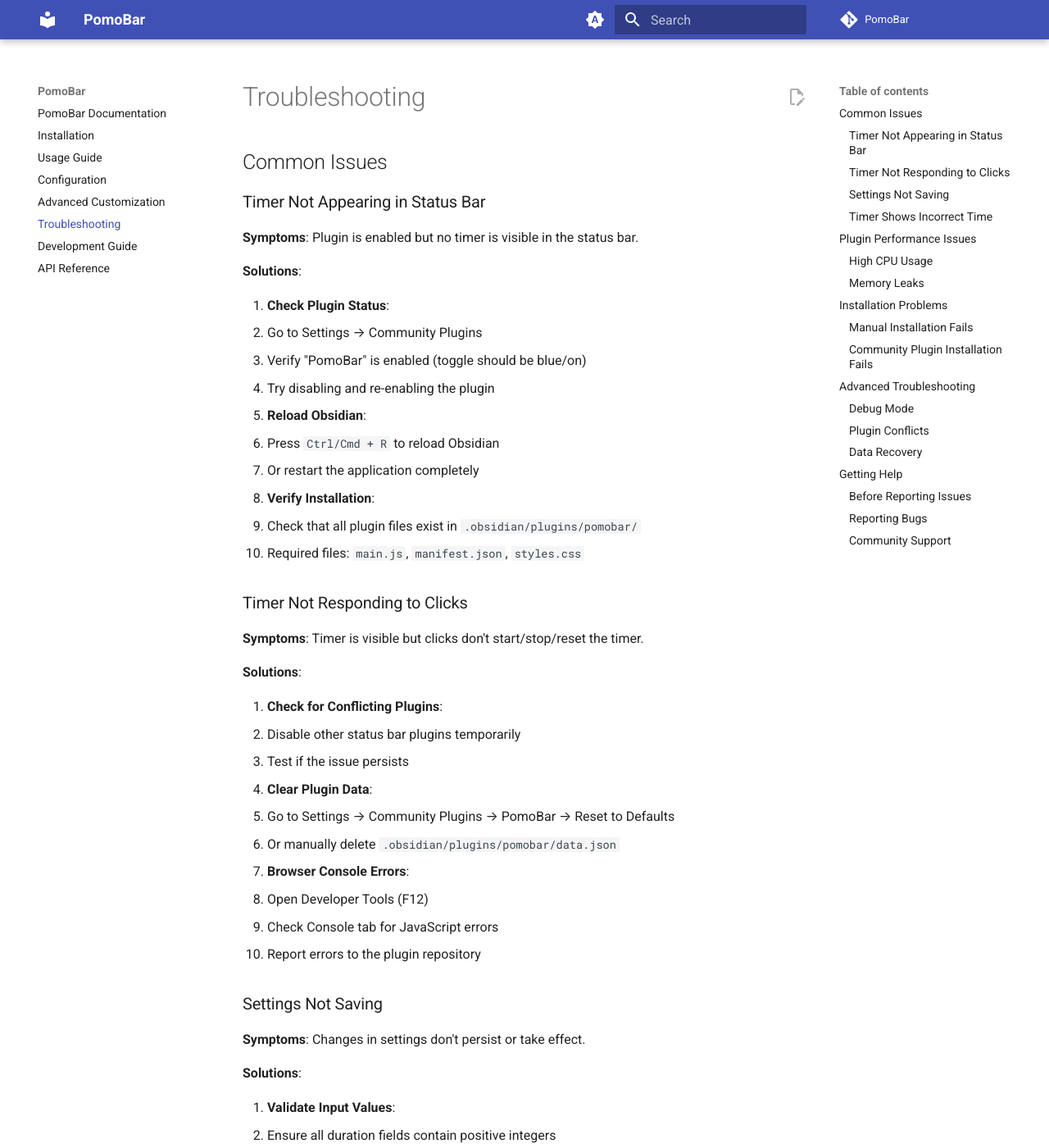
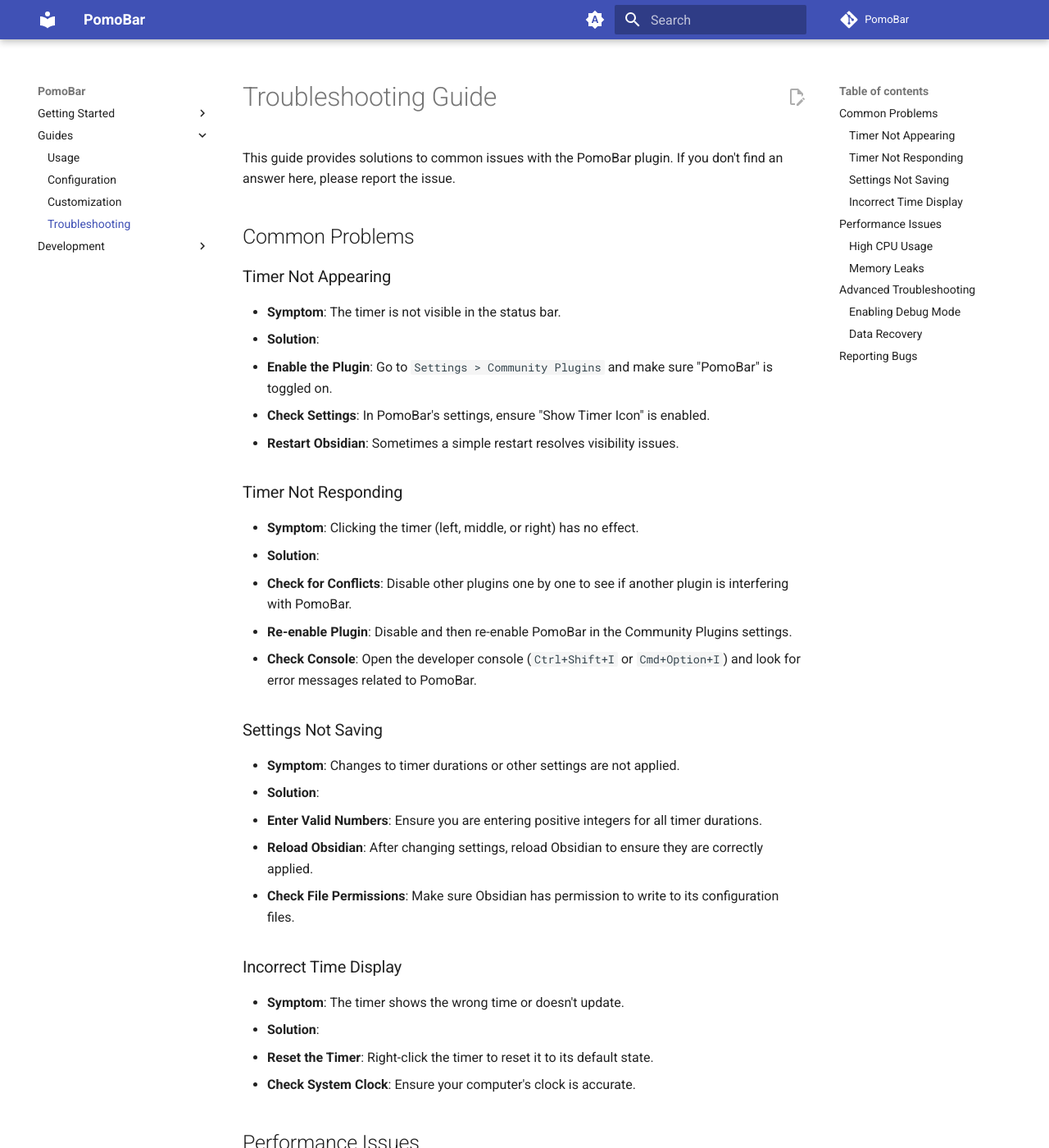
Before and after one commit to semanticdata/obsidian-pomodoro, an MkDocs documentation site: the page built from docs/troubleshooting.md, in a window 1280 px wide and 1400 px high. Shown: the whole window at 82% size. Built offline with MkDocs 1.6.1 and Material for MkDocs 9.7.7, drawn with Linux system fonts in a browser that asks for light colours; comment, search, counter and statistics services are not loaded; some of the changed text lies outside the part shown.

Commit message:
update documentation

````diff
--- a/docs/configuration.md
+++ b/docs/configuration.md
@@ -1,102 +1,31 @@
 # Configuration
 
-## Accessing Settings
+PomoBar offers several options to customize your Pomodoro experience. You can access these settings by going to **Settings > Community Plugins > PomoBar**.
 
-1. Open Obsidian Settings (Ctrl/Cmd + ,)
-2. Navigate to "Community Plugins" in the left sidebar
-3. Find "PomoBar" in the installed plugins list
-4. Click the gear icon or "Options" button
+## Timer Durations
 
-## Available Settings
+- **Work time**: The duration of your work intervals in minutes. (Default: 25)
+- **Short break time**: The duration of your short breaks in minutes. (Default: 5)
+- **Long break time**: The duration of your long breaks in minutes. (Default: 15)
+- **Long break interval**: The number of work intervals before a long break. (Default: 4)
 
-### Work Duration
+## Appearance
 
-- **Description**: Duration of work timer sessions in minutes
-- **Default**: 25 minutes
-- **Range**: Any positive integer
-- **Example**: Set to 30 for longer work sessions
+- **Show status bar icon**: Toggles the visibility of the timer icon in the status bar.
+- **Use custom status bar icon**: Allows you to set a custom icon for the status bar. You can use any icon from the [Lucide icon pack](https://lucide.dev/).
 
-### Short Break Duration
+## Example Configurations
 
-- **Description**: Duration of short break periods in minutes
-- **Default**: 5 minutes
-- **Range**: Any positive integer
-- **Example**: Set to 10 for longer quick breaks
+### Classic Pomodoro
 
-### Long Break Duration
+- Work time: 25
+- Short break time: 5
+- Long break time: 15
+- Long break interval: 4
 
-- **Description**: Duration of long break periods in minutes
-- **Default**: 15 minutes
-- **Range**: Any positive integer
-- **Example**: Set to 30 for extended breaks
+### 52/17 Method
 
-### Intervals Before Long Break
-
-- **Description**: Number of work sessions before triggering a long break
-- **Default**: 4 intervals
-- **Range**: Any positive integer
-- **Behavior**: After this many work sessions, the next break will be a long break
-
-### Show Timer Icon
-
-- **Description**: Controls visibility of the timer icon in the status bar
-- **Default**: Enabled (true)
-- **Options**: Toggle on/off
-- **Effect**: Shows/hides the timer icon next to the countdown
-
-## Configuration Examples
-
-### Traditional Pomodoro Technique
-
-```text
-Work Duration: 25 minutes
-Short Break Duration: 5 minutes
-Long Break Duration: 15 minutes
-Intervals Before Long Break: 4
-```
-
-### Extended Work Sessions
-
-```text
-Work Duration: 45 minutes
-Short Break Duration: 10 minutes
-Long Break Duration: 30 minutes
-Intervals Before Long Break: 3
-```
-
-### Quick Sprints
-
-```text
-Work Duration: 15 minutes
-Short Break Duration: 3 minutes
-Long Break Duration: 15 minutes
-Intervals Before Long Break: 6
-```
-
-## Settings Behavior
-
-### Automatic Updates
-
-- Changes take effect immediately after saving
-- The current timer resets to the new duration
-- Work interval counter resets when changing the intervals setting
-
-### Validation
-
-- Only positive integer values are accepted
-- Invalid entries are ignored
-- Settings revert to previous valid values if invalid input is provided
-
-## Troubleshooting Settings
-
-### Settings Not Saving
-
-- Ensure you're entering valid positive integers
-- Try reloading Obsidian if settings appear stuck
-- Check that the plugin is properly enabled
-
-### Timer Not Reflecting Changes
-
-- Settings automatically reset the current timer
-- If changes don't appear, try manually resetting with right-click
-- Restart the plugin if issues persist
+- Work time: 52
+- Short break time: 17
+- Long break time: 30
+- Long break interval: 2
--- a/docs/troubleshooting.md
+++ b/docs/troubleshooting.md
@@ -1,234 +1,73 @@
-# Troubleshooting
+# Troubleshooting Guide
 
-## Common Issues
+This guide provides solutions to common issues with the PomoBar plugin. If you don't find an answer here, please report the issue.
 
-### Timer Not Appearing in Status Bar
+## Common Problems
 
-**Symptoms**: Plugin is enabled but no timer is visible in the status bar.
+### Timer Not Appearing
 
-**Solutions**:
+- **Symptom**: The timer is not visible in the status bar.
+- **Solution**:
+  1. **Enable the Plugin**: Go to `Settings > Community Plugins` and make sure "PomoBar" is toggled on.
+  2. **Check Settings**: In PomoBar's settings, ensure "Show Timer Icon" is enabled.
+  3. **Restart Obsidian**: Sometimes a simple restart resolves visibility issues.
 
-1. **Check Plugin Status**:
-   - Go to Settings → Community Plugins
-   - Verify "PomoBar" is enabled (toggle should be blue/on)
-   - Try disabling and re-enabling the plugin
+### Timer Not Responding
 
-2. **Reload Obsidian**:
-   - Press `Ctrl/Cmd + R` to reload Obsidian
-   - Or restart the application completely
-
-3. **Verify Installation**:
-   - Check that all plugin files exist in `.obsidian/plugins/pomobar/`
-   - Required files: `main.js`, `manifest.json`, `styles.css`
-
-### Timer Not Responding to Clicks
-
-**Symptoms**: Timer is visible but clicks don't start/stop/reset the timer.
-
-**Solutions**:
-
-1. **Check for Conflicting Plugins**:
-   - Disable other status bar plugins temporarily
-   - Test if the issue persists
-
-2. **Clear Plugin Data**:
-   - Go to Settings → Community Plugins → PomoBar → Reset to Defaults
-   - Or manually delete `.obsidian/plugins/pomobar/data.json`
-
-3. **Browser Console Errors**:
-   - Open Developer Tools (F12)
-   - Check Console tab for JavaScript errors
-   - Report errors to the plugin repository
+- **Symptom**: Clicking the timer (left, middle, or right) has no effect.
+- **Solution**:
+  1. **Check for Conflicts**: Disable other plugins one by one to see if another plugin is interfering with PomoBar.
+  2. **Re-enable Plugin**: Disable and then re-enable PomoBar in the Community Plugins settings.
+  3. **Check Console**: Open the developer console (`Ctrl+Shift+I` or `Cmd+Option+I`) and look for error messages related to PomoBar.
 
 ### Settings Not Saving
 
-**Symptoms**: Changes in settings don't persist or take effect.
+- **Symptom**: Changes to timer durations or other settings are not applied.
+- **Solution**:
+  1. **Enter Valid Numbers**: Ensure you are entering positive integers for all timer durations.
+  2. **Reload Obsidian**: After changing settings, reload Obsidian to ensure they are correctly applied.
+  3. **Check File Permissions**: Make sure Obsidian has permission to write to its configuration files.
 
-**Solutions**:
+### Incorrect Time Display
 
-1. **Validate Input Values**:
-   - Ensure all duration fields contain positive integers
-   - Invalid values are automatically rejected
+- **Symptom**: The timer shows the wrong time or doesn't update.
+- **Solution**:
+  1. **Reset the Timer**: Right-click the timer to reset it to its default state.
+  2. **Check System Clock**: Ensure your computer's clock is accurate.
 
-2. **File Permissions**:
-   - Check that Obsidian can write to the vault directory
-   - Verify `.obsidian/plugins/pomobar/data.json` is writable
-
-3. **Settings Reset**:
-   - Try resetting settings to defaults
-   - Manually edit `data.json` if necessary
-
-### Timer Shows Incorrect Time
-
-**Symptoms**: Timer displays wrong duration or doesn't count down properly.
-
-**Solutions**:
-
-1. **Reset Timer**:
-   - Right-click the timer when paused to reset
-   - Or change settings to force a reset
-
-2. **Check Settings**:
-   - Verify duration settings are configured correctly
-   - Ensure values are in minutes, not seconds
-
-3. **Plugin Restart**:
-   - Disable and re-enable the plugin
-   - This reinitializes the timer state
-
-## Plugin Performance Issues
+## Performance Issues
 
 ### High CPU Usage
 
-**Symptoms**: Obsidian becomes slow or unresponsive when timer is running.
-
-**Solutions**:
-
-1. **Update Plugin**:
-   - Ensure you're using the latest version
-   - Check for updates in Community Plugins
-
-2. **Other Plugin Conflicts**:
-   - Disable other plugins to isolate the issue
-   - Re-enable one by one to identify conflicts
+- **Symptom**: Obsidian becomes slow or unresponsive when the timer is running.
+- **Solution**:
+  1. **Disable and Re-enable**: Try turning the plugin off and on again.
+  2. **Report the Issue**: If the problem persists, open an issue on GitHub with details about your setup.
 
 ### Memory Leaks
 
-**Symptoms**: Obsidian memory usage increases over time.
-
-**Solutions**:
-
-1. **Restart Obsidian Regularly**:
-   - Close and reopen Obsidian periodically
-   - This clears any accumulated memory issues
-
-2. **Report the Issue**:
-   - If memory usage consistently grows, report to developers
-   - Include system information and reproduction steps
-
-## Installation Problems
-
-### Manual Installation Fails
-
-**Symptoms**: Plugin doesn't appear after manual installation.
-
-**Solutions**:
-
-1. **Verify File Locations**:
-
-   ```text
-   .obsidian/plugins/pomobar/
-   ├── main.js
-   ├── manifest.json
-   └── styles.css
-   ```
-
-2. **Check File Integrity**:
-   - Re-download files from the latest release
-   - Verify files aren't corrupted or empty
-
-3. **Folder Permissions**:
-   - Ensure `.obsidian/plugins/` directory exists
-   - Check that you have write permissions
-
-### Community Plugin Installation Fails
-
-**Symptoms**: Plugin doesn't install from Community Plugins browser.
-
-**Solutions**:
-
-1. **Check Internet Connection**:
-   - Verify you can access other community plugins
-   - Try refreshing the plugin list
-
-2. **Safe Mode**:
-   - Ensure Safe Mode is disabled
-   - Go to Settings → Community Plugins → Turn off Safe Mode
-
-3. **Clear Plugin Cache**:
-   - Close Obsidian
-   - Delete `.obsidian/plugins/.gitignore` if it exists
-   - Restart Obsidian and try again
+- **Symptom**: Obsidian's memory usage grows over time when PomoBar is active.
+- **Solution**: This is a serious issue. Please report it on GitHub immediately, including as much detail as possible.
 
 ## Advanced Troubleshooting
 
-### Debug Mode
+### Enabling Debug Mode
 
-Enable debug logging by:
-
-1. Open Developer Tools (F12)
-2. Go to Console tab
-3. Look for PomoBar-related messages
-4. Note any error messages or warnings
-
-### Plugin Conflicts
-
-Common conflicts occur with:
-
-- Other status bar plugins
-- Timer/productivity plugins
-- Theme plugins that modify status bar styling
-
-To isolate conflicts:
-
-1. Disable all other plugins
-2. Test PomoBar functionality
-3. Re-enable plugins one by one
-4. Identify which plugin causes the conflict
+- **How to Enable**: (Instructions on enabling debug mode, if available)
+- **What to Look For**: (Details on what information to gather in debug mode)
 
 ### Data Recovery
 
-If settings are lost:
+- **Problem**: Your settings were reset or lost.
+- **Solution**: PomoBar stores its settings in Obsidian's data files. You may be able to recover them from a backup if you have one.
 
-1. Check `.obsidian/plugins/pomobar/data.json`
-2. Restore from backup if available
-3. Manually recreate settings if necessary
+## Reporting Bugs
 
-Example `data.json` structure:
+If you've tried these steps and are still having trouble, please open an issue on our [GitHub repository](https://github.com/semanticdata/obsidian-pomodoro/issues).
 
-```json
-{
-    "workTime": 25,
-    "shortBreakTime": 5,
-    "longBreakTime": 15,
-    "intervalsBeforeLongBreak": 4,
-    "showIcon": true
-}
-```
+When reporting a bug, please include:
 
-## Getting Help
-
-### Before Reporting Issues
-
-1. **Update Everything**:
-   - Update Obsidian to the latest version
-   - Update PomoBar to the latest version
-   - Update your operating system
-
-2. **Gather Information**:
-   - Obsidian version
-   - PomoBar version
-   - Operating system
-   - List of other enabled plugins
-   - Steps to reproduce the issue
-
-3. **Try Safe Mode**:
-   - Test in a clean vault with only PomoBar enabled
-   - This helps isolate plugin-specific issues
-
-### Reporting Bugs
-
-Create an issue at the [GitHub repository](https://github.com/semanticdata/obsidian-pomodoro/issues) with:
-
-- **Clear description** of the problem
-- **Steps to reproduce** the issue
-- **Expected behavior** vs. actual behavior
-- **System information** (OS, Obsidian version, plugin version)
-- **Console errors** if any (from Developer Tools)
-- **Screenshots** if relevant
-
-### Community Support
-
-- Check existing issues on GitHub first
-- Search the Obsidian community forums
-- Ask questions in the Obsidian Discord server
+- A clear description of the problem.
+- Steps to reproduce the issue.
+- Any error messages from the developer console.
+- Your Obsidian version and PomoBar plugin version.
--- a/mkdocs.yml
+++ b/mkdocs.yml
@@ -42,14 +42,18 @@ theme:
 plugins:
     - search
 nav:
-    - "index.md"
-    - "installation.md"
-    - "usage.md"
-    - "configuration.md"
-    - "customization.md"
-    - "troubleshooting.md"
-    - "development.md"
-    - "api.md"
+    - "Getting Started":
+        - "Introduction": index.md
+        - "Installation": installation.md
+    - "Guides":
+        - "Usage": usage.md
+        - "Configuration": configuration.md
+        - "Customization": customization.md
+        - "Troubleshooting": troubleshooting.md
+    - "Development":
+        - "Contributing": development.md
+        - "API": api.md
+
 markdown_extensions:
     - pymdownx.superfences
     - pymdownx.tabbed:
````
Also changed, not shown: docs/index.md (+4 -2 lines), docs/installation.md (+10 -13 lines).
